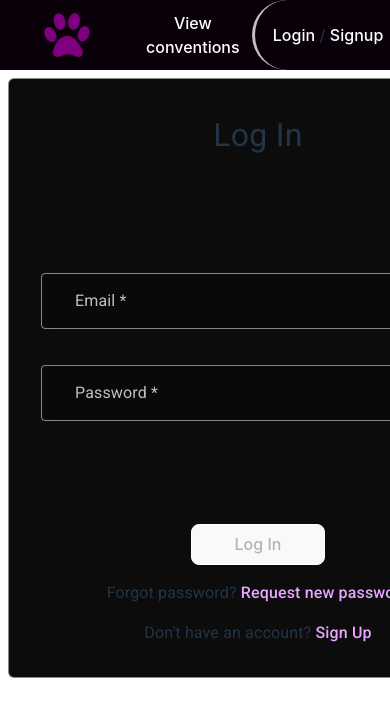
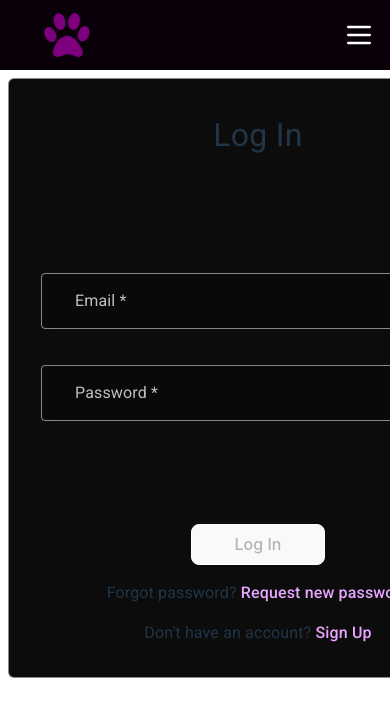
Before and after one commit to ATlexEide/furrventions, a React (Vite) app: page /signin in a window 390 px wide. Shown: the top 716 px of the page. Built offline with nearby package versions, Linux system fonts and the light colour scheme; no server answers; some icons are missing.

Commit message:
Add hamburger menu for mobile

```diff
--- a/src/Components/Main/Header.jsx
+++ b/src/Components/Main/Header.jsx
@@ -1,19 +1,40 @@
-import { Link } from "react-router-dom";
+import { Link, useNavigate } from "react-router-dom";
 import { useState, useEffect } from "react";
 import "../../styles/Header.css";
 import UserButton from "../User/UserButton";
-import { getUserSession } from "../../utils/SupabaseUtils";
+import { getUserSession, logout } from "../../utils/SupabaseUtils";
 
 export default function Header() {
+  const mobileWidth = 900;
   const [user, setUser] = useState(null);
+
+  const [isMobile, setIsMobile] = useState(window.innerWidth <= mobileWidth);
+  const [isBurgerOpen, setIsBurgerOpen] = useState(false);
+  const navigate = useNavigate();
+  const id = user?.id;
+
+  function closeAndGoTo(uri) {
+    setIsBurgerOpen(false);
+    navigate(uri);
+  }
+  function checkScreenSize() {
+    setIsMobile(window.innerWidth <= mobileWidth);
+  }
 
   useEffect(() => {
     (async function getUser() {
       const session = await getUserSession();
       if (session) setUser(session.user);
     })();
+
+    window.addEventListener("resize", checkScreenSize);
+
+    checkScreenSize();
+    return () => {
+      window.removeEventListener("resize", checkScreenSize);
+    };
   }, []);
-
+  if (!isMobile)
     return (
       <>
         <header>
@@ -25,6 +46,7 @@ export default function Header() {
           <h1 id="header-home">
             {user && `Hello, ${user.user_metadata.furname}!`}
           </h1>
+          <nav>
             {user && <Link to="conventions/add">Add convention</Link>}
             {user && "|"}
             <Link to="conventions">View conventions</Link>
@@ -40,6 +62,116 @@ export default function Header() {
                 </>
               </div>
             )}
+          </nav>
+        </header>
+      </>
+    );
+
+  function toggleNoScroll() {
+    if (document.body.classList.contains("noscroll"))
+      document.body.classList.remove("noscroll");
+    else document.body.classList.add("noscroll");
+  }
+
+  function clickHandler() {
+    toggleNoScroll();
+    setIsBurgerOpen(false);
+  }
+
+  if (isMobile)
+    return (
+      <>
+        <header>
+          <figure id="logo-container">
+            <Link to="/">
+              <img id="logo" src="/pawlogo.png" alt="" />
+            </Link>
+          </figure>
+          <h1 id="header-home">
+            {user && `Hello, ${user.user_metadata.furname}!`}
+          </h1>
+
+          <nav
+            id="hamburger-nav"
+            className={`${isBurgerOpen ? "nav-open" : null}`}
+          >
+            <button
+              className="mobile"
+              id="hamburger-toggle"
+              onClick={() => {
+                toggleNoScroll();
+                setIsBurgerOpen(!isBurgerOpen);
+              }}
+            >
+              <img
+                id="burger-icon"
+                src={isBurgerOpen ? "/close.svg" : "/burger-icon.svg"}
+                alt=""
+              />
+            </button>
+            <section id="burger-menu" hidden={!isBurgerOpen}>
+              {!user && (
+                <div id="user-container">
+                  <ul>
+                    <li>
+                      <Link to="conventions" onClick={clickHandler}>
+                        View Conventions
+                      </Link>
+                    </li>
+                    <hr />
+                    <li>
+                      <Link to="signin" onClick={clickHandler}>
+                        Log in
+                      </Link>
+                    </li>
+                    <li>
+                      <Link to="signup" onClick={clickHandler}>
+                        Sign up
+                      </Link>
+                    </li>
+                  </ul>
+                </div>
+              )}
+              {user && (
+                <>
+                  <ul>
+                    <li>
+                      <Link to="conventions" onClick={clickHandler}>
+                        View Conventions
+                      </Link>
+                    </li>
+                    <li>
+                      <Link to="conventions/add" onClick={clickHandler}>
+                        Add convention
+                      </Link>
+                    </li>
+                  </ul>
+                  <div id="user-container">
+                    <hr />
+                    <h2>{`Logged in as ${user.user_metadata.furname}`}</h2>
+                    <ul>
+                      <li
+                        onClick={() => {
+                          closeAndGoTo(`user/${id}/manage`);
+                        }}
+                      >
+                        Manage account
+                      </li>
+                      <li>
+                        <button
+                          id="logout"
+                          className="red-btn"
+                          onClick={logout}
+                        >
+                          Log out
+                        </button>
+                      </li>
+                    </ul>
+                  </div>
+                </>
+              )}
+            </section>
+          </nav>
         </header>
       </>
     );
--- a/src/styles/Header.css
+++ b/src/styles/Header.css
@@ -7,6 +7,70 @@ header {
   flex-direction: row;
   align-items: center;
   gap: 12px;
+}
+
+nav {
+  display: flex;
+  justify-content: center;
+  align-items: center;
+}
+
+.nav-open {
+  background-color: var(--main-bg-color);
+  position: absolute;
+  top: 0;
+  left: 0;
+  z-index: 1000;
+
+  flex-direction: column;
+  justify-content: start;
+  height: 100svh;
+  width: 100vw;
+  padding: 16px;
+}
+.nav-open #hamburger-toggle {
+  align-self: flex-end;
+}
+
+.nav-open #burger-menu {
+  height: 100%;
+}
+
+.nav-open #user-container {
+  position: absolute;
+  height: fit-content;
+  display: flex;
+  bottom: 0;
+  left: 0;
+  width: 100%;
+  flex-direction: column;
+  border: none;
+}
+.nav-open #user-container ul li {
+  padding: 16px 0;
+}
+
+.nav-open hr {
+  width: 100%;
+  margin: 7px 0;
+}
+
+#hamburger-toggle {
+  outline: none;
+  height: 32px;
+  width: 32px;
+  display: flex;
+  position: relative;
+  justify-content: center;
+  align-items: center;
+  background-color: transparent;
+  border: none;
+}
+
+#burger-icon {
+  height: 32px;
+  aspect-ratio: 1;
+  color: white;
 }
 
 #user-container {
```
Lines whose indentation alone changed are shown as unchanged.
